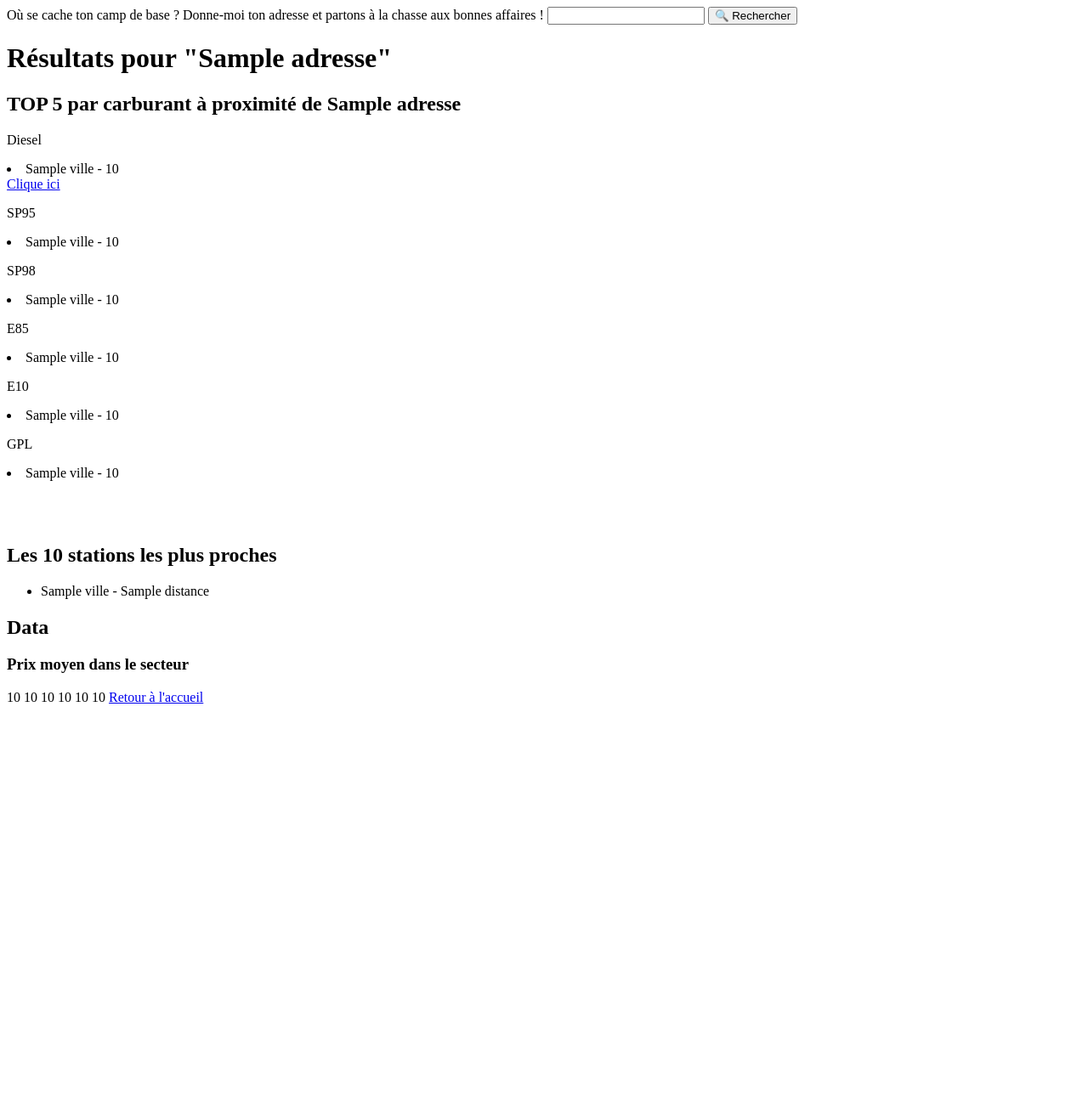
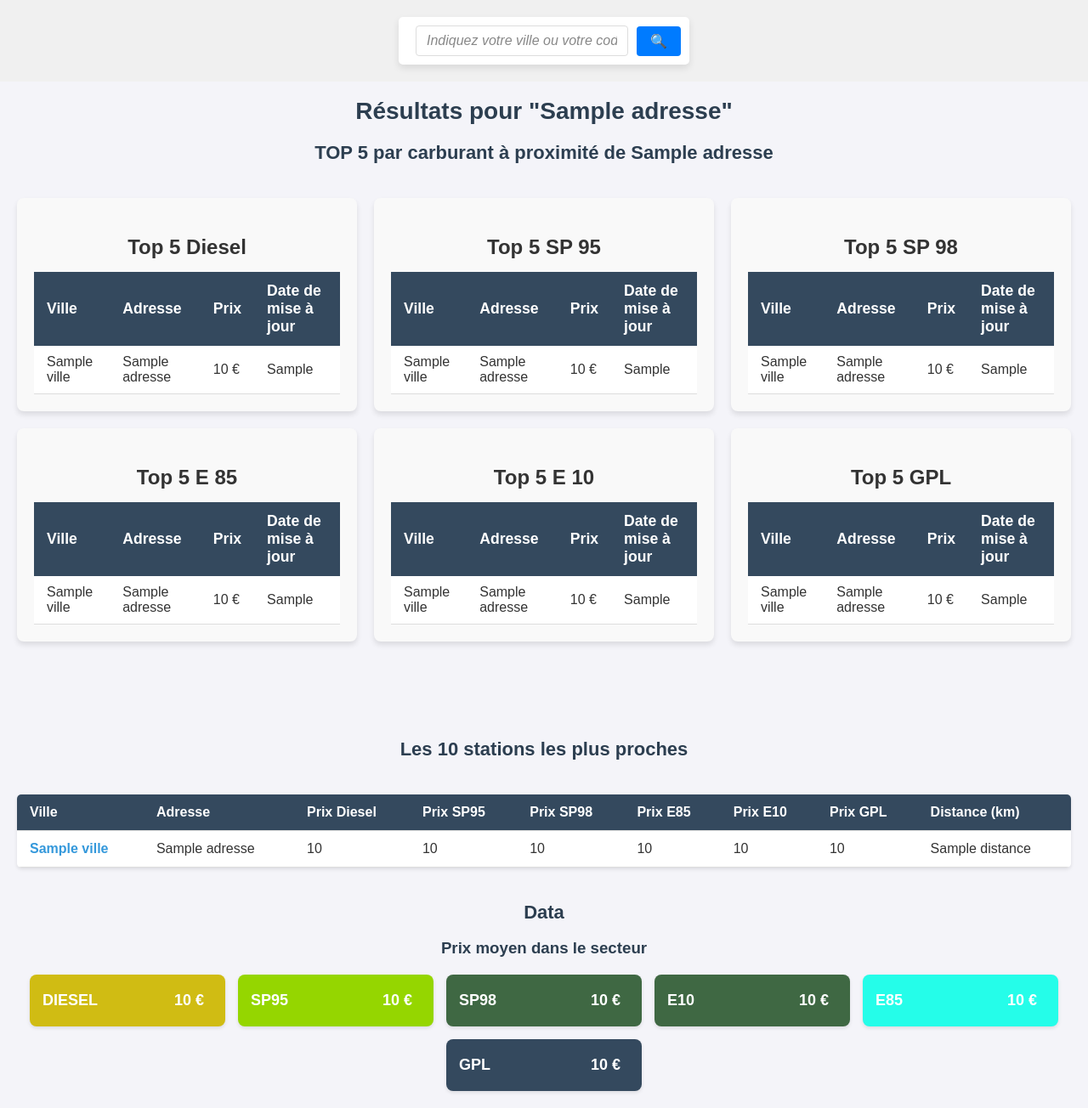
Before and after one commit to Robinho67200/carburant_monitoring, a Django app: template src/main_app/templates/recherche.html in a window 1280 px wide. Shown: the whole page at 85% size. Before the commit the page ends 828 px from the top, so only its background shows below. Run offline with Django 5.2, Linux system fonts and the light colour scheme; the template is opened without the code that fills it: most values are stand-ins (such as "Sample title", 1, 10 or a date in 2020).

Commit message:
Adding CSS

```diff
--- a/src/carburant_monitoring_web/urls.py
+++ b/src/carburant_monitoring_web/urls.py
@@ -19,9 +19,11 @@ from django.contrib import admin
 from django.urls import path
 
 from main_app.views import index, recherche, station
+from carburant_monitoring_web import settings
+from django.conf.urls.static import static
 
 urlpatterns = [
     path("", index, name="index"),
     path("recherche/", recherche, name="recherche"),
     path("station/<str:id>", station, name="station"),
-]
+]   + static(settings.STATIC_URL, document_root=settings.STATIC_ROOT) + static(settings.MEDIA_URL, document_root=settings.MEDIA_ROOT)
--- a/src/main_app/templates/recherche.html
+++ b/src/main_app/templates/recherche.html
@@ -3,6 +3,8 @@
 {% block titre %}
 <title>Résultats de recherche</title>
 {% load static %}
+<link rel="stylesheet" type="text/css" href="{% static 'recherche.css' %}">
+
 {% endblock %}
 
 
@@ -10,32 +12,151 @@
     <h1>Résultats pour "{{ adresse }}"</h1>
 
     <h2>TOP 5 par carburant à proximité de {{ adresse }}</h2>
-    <p>Diesel</p>
+<div class="top5-carburants">
+    <div class="carburant-section diesel">
+        <h3>Top 5 Diesel</h3>
+        <table class="carburant-table">
+            <thead>
+                <tr>
+                    <th>Ville</th>
+                    <th>Adresse</th>
+                    <th>Prix</th>
+                    <th>Date de mise à jour</th>
+                </tr>
+            </thead>
+            <tbody>
                 {% for resultat in top5_diesel %}
-                <li>{{ resultat.ville }} - {{ resultat.prix }}</li>
-                <a href="{% url 'station' id=resultat.station_id %}">Clique ici</a>
+                    <tr>
+                        <td>{{ resultat.ville }}</td>
+                        <td>{{ resultat.adresse }}</td>
+                        <td>{{ resultat.prix }} €</td>
+                        <td>{{ resultat.dat_maj }}</td>
+                    </tr>
                 {% endfor %}
+            </tbody>
+        </table>
+    </div>
 
-    <p>SP95</p>
+    <div class="carburant-section sp95">
+        <h3>Top 5 SP 95</h3>
+        <table class="carburant-table">
+            <thead>
+                <tr>
+                    <th>Ville</th>
+                    <th>Adresse</th>
+                    <th>Prix</th>
+                    <th>Date de mise à jour</th>
+                </tr>
+            </thead>
+            <tbody>
                 {% for resultat in top5_sp95 %}
-                <li>{{ resultat.ville }} - {{ resultat.prix }}</li>
+                    <tr>
+                        <td>{{ resultat.ville }}</td>
+                        <td>{{ resultat.adresse }}</td>
+                        <td>{{ resultat.prix }} €</td>
+                        <td>{{ resultat.dat_maj }}</td>
+                    </tr>
                 {% endfor %}
-    <p>SP98</p>
+            </tbody>
+        </table>
+    </div>
+
+    <div class="carburant-section sp98">
+        <h3>Top 5 SP 98</h3>
+        <table class="carburant-table">
+            <thead>
+                <tr>
+                    <th>Ville</th>
+                    <th>Adresse</th>
+                    <th>Prix</th>
+                    <th>Date de mise à jour</th>
+                </tr>
+            </thead>
+            <tbody>
                 {% for resultat in top5_sp98 %}
-                <li>{{ resultat.ville }} - {{ resultat.prix }}</li>
+                    <tr>
+                        <td>{{ resultat.ville }}</td>
+                        <td>{{ resultat.adresse }}</td>
+                        <td>{{ resultat.prix }} €</td>
+                        <td>{{ resultat.dat_maj }}</td>
+                    </tr>
                 {% endfor %}
-    <p>E85</p>
+            </tbody>
+        </table>
+    </div>
+
+    <div class="carburant-section e85">
+        <h3>Top 5 E 85</h3>
+        <table class="carburant-table">
+            <thead>
+                <tr>
+                    <th>Ville</th>
+                    <th>Adresse</th>
+                    <th>Prix</th>
+                    <th>Date de mise à jour</th>
+                </tr>
+            </thead>
+            <tbody>
                 {% for resultat in top5_e85 %}
-                <li>{{ resultat.ville }} - {{ resultat.prix }}</li>
+                    <tr>
+                        <td>{{ resultat.ville }}</td>
+                        <td>{{ resultat.adresse }}</td>
+                        <td>{{ resultat.prix }} €</td>
+                        <td>{{ resultat.dat_maj }}</td>
+                    </tr>
                 {% endfor %}
-    <p>E10</p>
+            </tbody>
+        </table>
+    </div>
+
+    <div class="carburant-section e10">
+        <h3>Top 5 E 10</h3>
+        <table class="carburant-table">
+            <thead>
+                <tr>
+                    <th>Ville</th>
+                    <th>Adresse</th>
+                    <th>Prix</th>
+                    <th>Date de mise à jour</th>
+                </tr>
+            </thead>
+            <tbody>
                 {% for resultat in top5_e10 %}
-                <li>{{ resultat.ville }} - {{ resultat.prix }}</li>
+                    <tr>
+                        <td>{{ resultat.ville }}</td>
+                        <td>{{ resultat.adresse }}</td>
+                        <td>{{ resultat.prix }} €</td>
+                        <td>{{ resultat.dat_maj }}</td>
+                    </tr>
                 {% endfor %}
-    <p>GPL</p>
+            </tbody>
+        </table>
+    </div>
+
+    <div class="carburant-section gpl">
+        <h3>Top 5 GPL</h3>
+        <table class="carburant-table">
+            <thead>
+                <tr>
+                    <th>Ville</th>
+                    <th>Adresse</th>
+                    <th>Prix</th>
+                    <th>Date de mise à jour</th>
+                </tr>
+            </thead>
+            <tbody>
                 {% for resultat in top5_gpl %}
-                <li>{{ resultat.ville }} - {{ resultat.prix }}</li>
+                    <tr>
+                        <td>{{ resultat.ville }}</td>
+                        <td>{{ resultat.adresse }}</td>
+                        <td>{{ resultat.prix }} €</td>
+                        <td>{{ resultat.dat_maj }}</td>
+                    </tr>
                 {% endfor %}
+            </tbody>
+        </table>
+    </div>
+</div>
 
 
     <br>
@@ -46,27 +167,85 @@
     <h2>Les 10 stations les plus proches</h2>
 
     {% if resultats %}
-        <ul>
+    <div class="stations_proximite">
+        <table>
+            <thead>
+                <tr>
+                    <th>Ville</th>
+                    <th>Adresse</th>
+                    <th>Prix Diesel</th>
+                    <th>Prix SP95</th>
+                    <th>Prix SP98</th>
+                    <th>Prix E85</th>
+                    <th>Prix E10</th>
+                    <th>Prix GPL</th>
+                    <th>Distance (km)</th>
+                </tr>
+            </thead>
+            <tbody>
                 {% for resultat in resultats %}
-                <li>{{ resultat.station.ville }} - {{ resultat.distance }}</li>
+                <tr>
+                    <td><a href="{% url 'station' id=resultat.station.id %}">{{ resultat.station.ville }}</a></td>
+                    <td>{{ resultat.station.adresse }}</td>
+                    <td>{{ resultat.prix }}</td>
+                    <td>{{ resultat.prix }}</td>
+                    <td>{{ resultat.prix }}</td>
+                    <td>{{ resultat.prix }}</td>
+                    <td>{{ resultat.prix }}</td>
+                    <td>{{ resultat.prix }}</td>
+                    <td>{{ resultat.distance }}</td>
+                </tr>
                 {% endfor %}
-        </ul>
-    {% else %}
-        <p>Aucun résultat trouvé.</p>
+            </tbody>
+        </table>
+    </div>
     {% endif %}
+
+
+
 
 
     <h2>Data</h2>
 
     <h3>Prix moyen dans le secteur</h3>
 
-    {{ moyenne_prix_diesel }}
-    {{ moyenne_prix_sp95 }}
-    {{ moyenne_prix_sp98 }}
-    {{ moyenne_prix_e10 }}
-    {{ moyenne_prix_e85 }}
-    {{ moyenne_prix_gpl }}
+<div class="moyenne_carburant">
+    <div class="moyenne" id="Diesel">
+        <span class="type_carburant">Diesel</span>
+        <span class="prix_moyen">{{ moyenne_prix_diesel }} €</span>
+    </div>
 
-    <a href="/">Retour à l'accueil</a>
+    <div class="moyenne" id="SP95">
+        <span class="type_carburant">SP95</span>
+        <span class="prix_moyen">{{ moyenne_prix_sp95 }} €</span>
+
+    </div>
+
+    <div class="moyenne" id="SP98">
+        <span class="type_carburant">SP98</span>
+        <span class="prix_moyen">{{ moyenne_prix_sp98 }} €</span>
+
+    </div>
+
+    <div class="moyenne" id="E10">
+        <span class="type_carburant">E10</span>
+        <span class="prix_moyen">{{ moyenne_prix_e10 }} €</span>
+
+    </div>
+
+    <div class="moyenne" id="E85">
+        <span class="type_carburant">E85</span>
+        <span class="prix_moyen">{{ moyenne_prix_e85 }} €</span>
+
+    </div>
+
+    <div class="moyenne" id="GPL">
+        <span class="type_carburant">GPL</span>
+        <span class="prix_moyen">{{ moyenne_prix_gpl }} €</span>
+
+    </div>
+
+</div>
+
 
 {% endblock %}
--- /dev/null
+++ b/src/static/base.css
@@ -0,0 +1,88 @@
+/* Mise en page générale */
+body {
+    font-family: Arial, sans-serif;
+    background-color: #f4f4f9;
+    margin: 0;
+    padding: 0;
+    color: #333;
+}
+
+
+h1 {
+    text-align: center;
+    color: #2c3e50;
+    font-size: 28px;
+    margin-bottom: 15px;
+}
+
+h2 {
+    margin-top: 20px;
+    font-size: 22px;
+    color: #2c3e50;
+}
+
+h1, h2, h3 {
+    color: #2c3e50;
+    text-align: center;
+}
+
+
+
+/* Ajouter une couleur de fond légère pour l'entête */
+header {
+    background-color: #f0f0f0;
+    padding: 20px;
+    text-align: center;
+}
+
+/* Styliser le formulaire */
+#adresseForm {
+    display: inline-flex;
+    justify-content: center;
+    align-items: center;
+    gap: 10px;
+    padding: 10px;
+    border-radius: 5px;
+    background-color: white;
+    box-shadow: 0 4px 8px rgba(0, 0, 0, 0.1);
+}
+
+/* Styliser l'input */
+#adresse {
+    padding: 8px 12px;
+    font-size: 16px;
+    border: 1px solid #ddd;
+    border-radius: 4px;
+    width: 250px;
+    box-sizing: border-box;
+    transition: border-color 0.3s ease;
+}
+
+/* Ajout d'une couleur de bordure et changement au focus */
+#adresse:focus {
+    border-color: #007BFF;
+    outline: none;
+}
+
+/* Styliser le bouton */
+button {
+    padding: 8px 16px;
+    font-size: 16px;
+    border: none;
+    border-radius: 4px;
+    background-color: #007BFF;
+    color: white;
+    cursor: pointer;
+    transition: background-color 0.3s ease;
+}
+
+/* Effet sur le bouton au survol */
+button:hover {
+    background-color: #0056b3;
+}
+
+/* Placeholder de l'input avec un style plus subtil */
+#adresse::placeholder {
+    color: #888;
+    font-style: italic;
+}
--- /dev/null
+++ b/src/static/recherche.css
@@ -0,0 +1,211 @@
+
+    /* Mise en page générale */
+body {
+    font-family: Arial, sans-serif;
+    background-color: #f4f4f9;
+    margin: 0;
+    padding: 0;
+    color: #333;
+}
+
+/* Centrage des titres */
+h1, h2, h3 {
+    color: #2c3e50;
+    text-align: center;
+}
+
+/* Conteneur principal pour les 3 parties */
+.main-container {
+    display: flex;
+    flex-direction: column;
+    gap: 40px;
+    max-width: 1200px;
+    margin: auto;
+}
+
+/* 1️⃣ SECTION: TOP 5 CARBURANTS */
+/* Conteneur principal qui contient les sections flex */
+.top5-carburants {
+    display: flex;
+    flex-wrap: wrap; /* Pour permettre le retour à la ligne si nécessaire */
+    gap: 20px; /* Espacement entre les sections */
+    justify-content: space-between; /* Aligne les sections de manière uniforme */
+    margin: 20px 0;
+    padding: 20px;
+}
+
+/* Chaque section de carburant */
+.carburant-section {
+    flex: 1 1 30%; /* Chaque section prendra environ 30% de la largeur de son conteneur parent */
+    box-sizing: border-box;
+    background-color: #f9f9f9; /* Fond léger pour chaque section */
+    padding: 20px;
+    border-radius: 8px;
+    box-shadow: 0 4px 6px rgba(0, 0, 0, 0.1); /* Ombre discrète pour un effet 3D */
+}
+
+/* Titre de chaque section */
+.carburant-section h3 {
+    font-size: 1.5rem;
+    color: #333;
+    margin-bottom: 15px;
+}
+
+/* Tableau */
+.carburant-table {
+    width: 100%;
+    border-collapse: collapse;
+    margin-top: 10px;
+}
+
+/* En-tête du tableau */
+.carburant-table th {
+    background-color: #34495e; /* Bleu clair */
+    color: white;
+    font-size: 1.1rem;
+    text-align: left;
+    padding: 12px 15px;
+}
+
+/* Cellules du tableau */
+.carburant-table td {
+    padding: 10px 15px;
+    text-align: left;
+    border-bottom: 1px solid #ddd;
+    font-size: 1rem;
+    color: #333;
+}
+
+/* Effet de survol pour les lignes du tableau */
+.carburant-table tr:hover {
+    background-color: #ecf0f1; /* Couleur de fond claire au survol */
+    cursor: pointer;
+}
+
+/* Lignes paires du tableau (zébrage) */
+.carburant-table tr:nth-child(even) {
+    background-color: #f9f9f9; /* Légère différence de couleur pour un effet zébré */
+}
+
+/* Lignes impaires du tableau */
+.carburant-table tr:nth-child(odd) {
+    background-color: #ffffff; /* Couleur blanche pour les lignes impaires */
+}
+
+/* Style pour les prix */
+.carburant-table .prix {
+    font-weight: bold;
+    color: #e67e22; /* Couleur spécifique pour les prix */
+}
+
+/* Style pour la colonne Date */
+.carburant-table .date {
+    color: #7f8c8d; /* Gris clair pour les dates */
+    font-style: italic;
+}
+
+/* Styles responsives pour écrans plus petits */
+@media (max-width: 768px) {
+    .top5-carburants {
+        flex-direction: column; /* Les sections seront empilées verticalement */
+        gap: 10px;
+    }
+
+    .carburant-section {
+        flex: 1 1 100%; /* Prendre toute la largeur sur les petits écrans */
+    }
+
+    .carburant-table th, .carburant-table td {
+        font-size: 0.9rem;
+        padding: 8px 10px; /* Moins de padding sur petits écrans */
+    }
+}
+
+
+
+
+/* 2️⃣ SECTION: LES STATIONS LES PLUS PROCHES */
+.stations_proximite {
+    margin: 20px 0;
+    overflow-x: auto;
+    padding: 20px;
+}
+
+.stations_proximite table {
+    width: 100%;
+    border-collapse: collapse;
+    background-color: #fff;
+    box-shadow: 0 2px 4px rgba(0, 0, 0, 0.1);
+    border-radius: 5px;
+    overflow: hidden;
+}
+
+.stations_proximite th, .stations_proximite td {
+    padding: 12px 15px;
+    text-align: left;
+    border-bottom: 1px solid #ddd;
+}
+
+.stations_proximite th {
+    background-color: #34495e;
+    color: #fff;
+    font-weight: bold;
+    text-align: left;
+}
+
+.stations_proximite td a {
+    color: #3498db;
+    text-decoration: none;
+    font-weight: bold;
+}
+
+.stations_proximite tr:hover {
+    background-color: #f5f5f5;
+}
+
+
+/* 3️⃣ SECTION: PRIX MOYENS DES CARBURANTS */
+.moyenne_carburant {
+    display: flex;
+    flex-wrap: wrap; /* Permet d’aller sur plusieurs lignes si besoin */
+    justify-content: center;
+    gap: 15px; /* Espacement entre les blocs */
+    margin: 20px 0;
+}
+
+.moyenne {
+    display: flex;
+    justify-content: space-between;
+    align-items: center;
+    width: 200px;
+    padding: 15px;
+    border-radius: 8px;
+    background-color: #f8f9fa;
+    box-shadow: 0 2px 4px rgba(0, 0, 0, 0.1);
+    font-size: 18px;
+    font-weight: bold;
+    transition: transform 0.2s ease-in-out;
+}
+
+.moyenne:hover {
+    transform: scale(1.05); /* Effet au survol */
+}
+
+.type_carburant {
+    text-transform: uppercase;
+    font-weight: bold;
+}
+
+/* Style différent pour chaque type de carburant */
+#Diesel { background-color: #D0BC13; color: white; } /* Bleu */
+#SP95 { background-color: #95D600; color: white; } /* Vert */
+#SP98 { background-color: #3F6843; color: white; } /* Orange */
+#E10 { background-color: #3F6843; color: white; } /* Jaune */
+#E85 { background-color: #25FDE9; color: white; } /* Violet */
+#GPL { background-color: #34495e; color: white; } /* Gris foncé */
+
+.prix_moyen {
+    padding: 5px 10px;
+    border-radius: 5px;
+    font-weight: bold;
+}
--- a/src/templates/base.html
+++ b/src/templates/base.html
@@ -5,6 +5,7 @@
     {% block titre %}
     {% endblock %}
     {% load static %}
+    <link rel="stylesheet" type="text/css" href="{% static 'base.css' %}">
 </head>
 
 <body>
@@ -12,10 +13,10 @@
 <header>
 
 <form id="adresseForm" action="{% url 'recherche' %}" method="get">
-    <label for="adresse">Où se cache ton camp de base ? Donne-moi ton adresse et partons à la chasse aux bonnes affaires !</label>
-    <input type="text" id="adresse" name="adresse" autocomplete="off" required>
+    <label for="adresse"></label>
+    <input type="text" id="adresse" name="adresse" autocomplete="off" required placeholder="Indiquez votre ville ou votre code postal">
 
-    <button type="submit">🔍 Rechercher</button>
+    <button type="submit">🔍</button>
 </form>
 
 
```
Also changed, not shown: src/carburant_monitoring_web/settings.py (+21 -2 lines), src/main_app/templates/station.html (+16 -6 lines), src/static/station.css (added, +63 -0 lines). Lines whose indentation alone changed are shown as unchanged.
